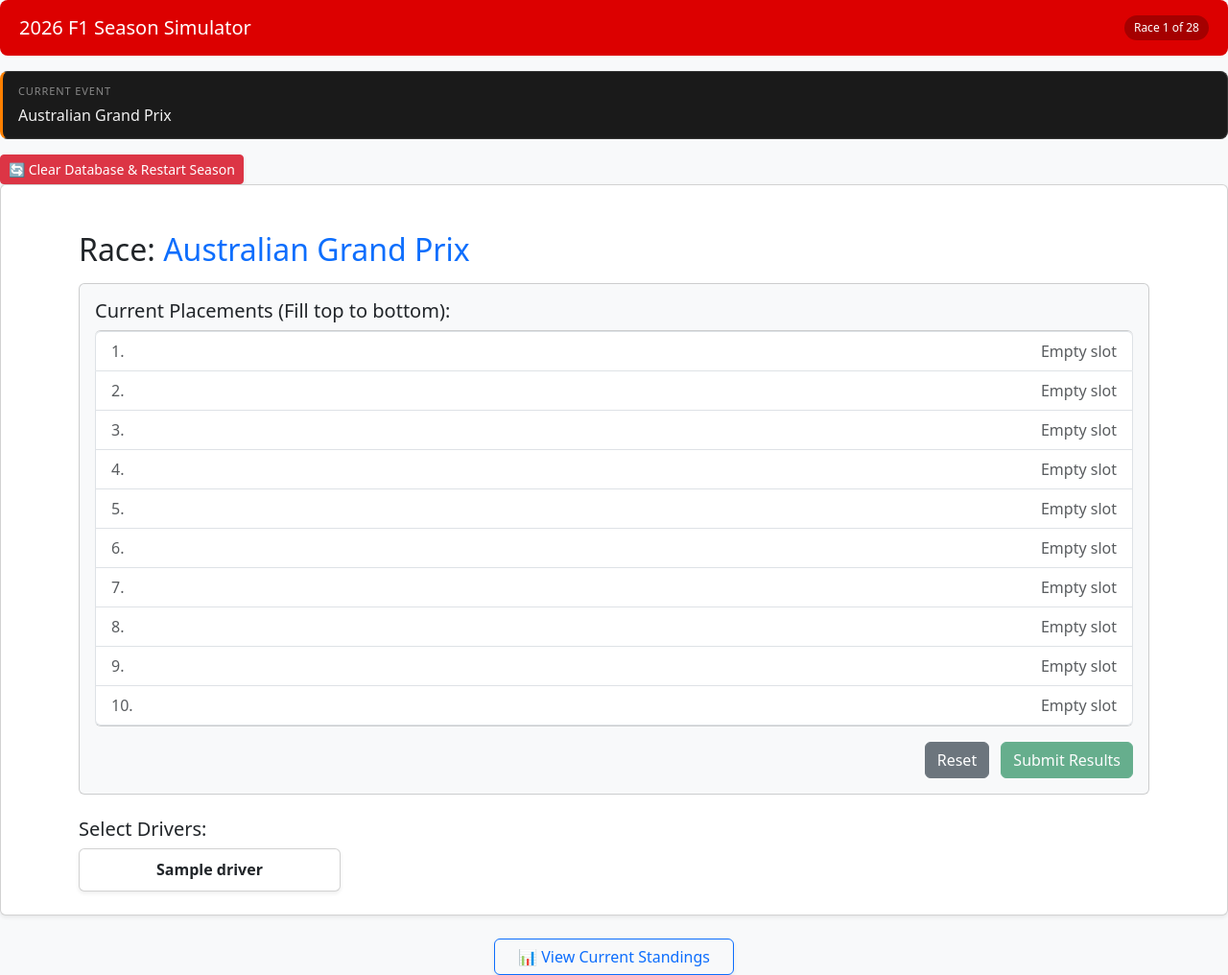
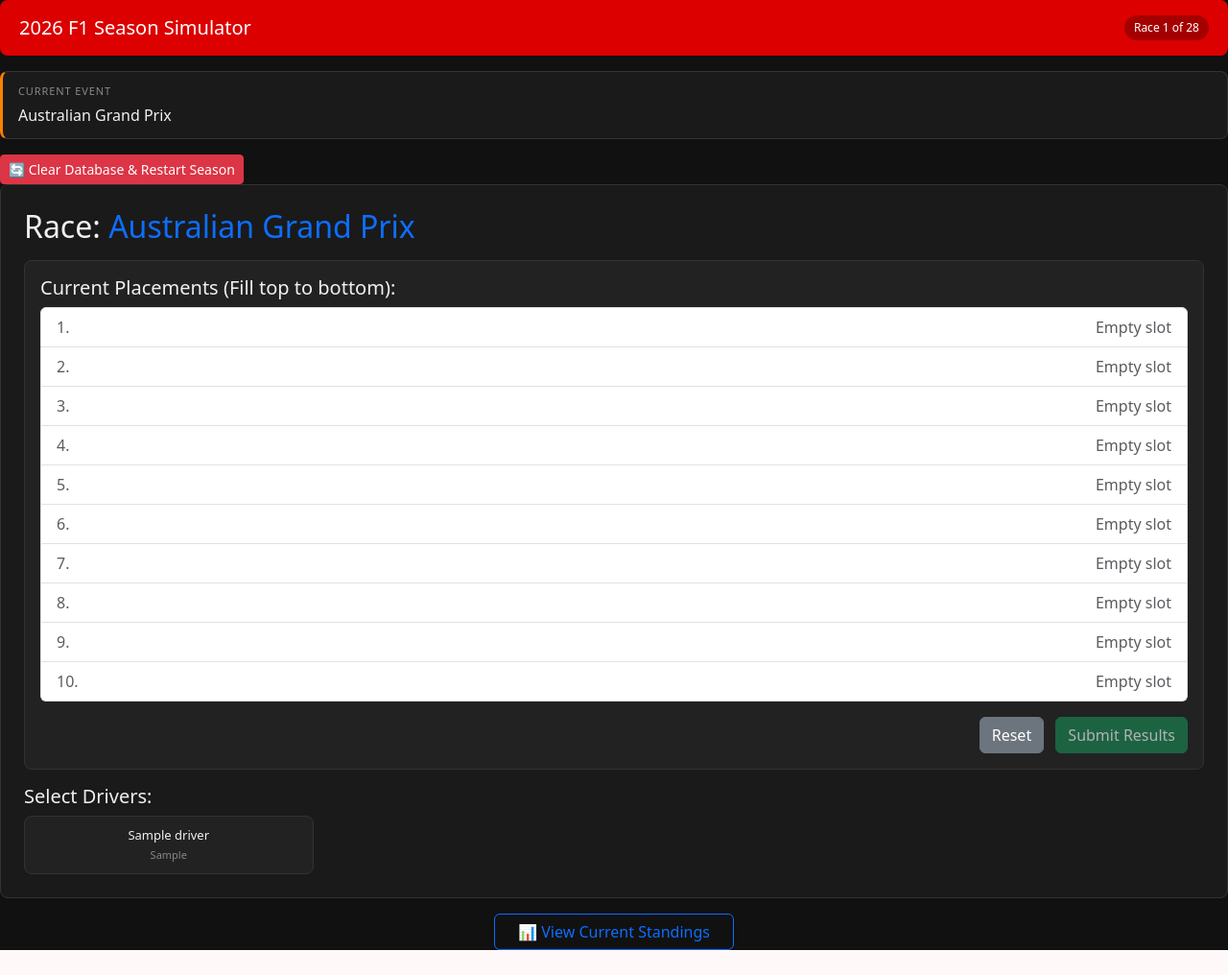
Before and after one commit to Rishab-rt/F1-Championship-Calculator, a Flask app: page / in a window 1280 px wide. Shown: the whole page at 96% size. After the commit the page ends 990 px from the top, so only its background shows below. Run offline with Flask 3, Linux system fonts and the light colour scheme; tables that the repository leaves empty hold one stand-in row (values such as "Sample post").

Commit message:
making it dark mode on home page

```diff
--- a/app.py
+++ b/app.py
@@ -118,7 +118,8 @@ def index():
                        error=error_message,
                        driver_list=all_drivers,
                        current_race_index=current_race_index,
-                       races=races)
+                       races=races,
+                       driver_teams={d.name: d.team for d in drivers_in_db})
 
 @app.route("/standings")
 def standings():
--- a/static/f1.css
+++ b/static/f1.css
@@ -62,3 +62,54 @@
     font-weight: 500;
     color: var(--f1-text);
   }
+
+  .driver-card {
+    background: var(--f1-card);
+    border: 0.5px solid var(--f1-border);
+    border-radius: 8px;
+    padding: 10px 8px;
+    text-align: center;
+    cursor: pointer;
+    transition: opacity 0.2s ease;
+  }
+
+  .driver-card .card-title {
+    font-size: 13px;
+    font-weight: 500;
+    color: var(--f1-text);
+    margin: 0;
+  }
+
+  .driver-card .team-name {
+    font-size: 11px;
+    color: var(--f1-muted);
+    margin-top: 3px;
+  }
+
+  .team-ferrari    { border-left: 3px solid #DC0000; }
+  .team-mclaren    { border-left: 3px solid #FF8000; }
+  .team-mercedes   { border-left: 3px solid #C0C0C0; }
+  .team-redbull    { border-left: 3px solid #1E41FF; }
+  .team-williams   { border-left: 3px solid #00A0DE; }
+  .team-astonmartin{ border-left: 3px solid #006F62; }
+  .team-haas       { border-left: 3px solid #B6BABD; }
+  .team-alpine     { border-left: 3px solid #0093CC; }
+  .team-audi       { border-left: 3px solid #E4002B; }
+  .team-vcarb      { border-left: 3px solid #1B3A6B; }
+  .team-cadillac   { border-left: 3px solid #CC0000; }
+
+  .f1-card {
+    background: var(--f1-surface);
+    border: 0.5px solid var(--f1-border);
+    border-radius: 8px;
+    padding: 24px;
+    margin-bottom: 16px;
+  }
+
+  .f1-inner-card {
+    background: var(--f1-card);
+    border: 0.5px solid var(--f1-border);
+    border-radius: 8px;
+    padding: 16px;
+    margin-bottom: 16px;
+  }
--- a/templates/index.html
+++ b/templates/index.html
@@ -8,7 +8,7 @@
     <link href="https://cdn.jsdelivr.net/npm/bootstrap@5.3.0/dist/css/bootstrap.min.css" rel="stylesheet">
     <link rel="stylesheet" href="{{ url_for('static', filename='f1.css') }}">
 </head>
-<body class="bg-light">
+<body>
 
     <div class="f1-header">
         <h1>2026 F1 Season Simulator</h1>
@@ -32,15 +32,15 @@
             </button>
         </form>
 
-        <div class="card shadow-sm p-4 mb-4">
-            <div class="container mt-4">
+        <div class="f1-card">
+            <div>
                 <h2 class="mb-3">Race: <span class="text-primary">{{ race }}</span></h2>
 
                 {% if error %}
                     <div class="alert alert-danger">{{ error }}</div>
                 {% endif %}
 
-                <div class="card p-3 mb-4 bg-light">
+                <div class="f1-inner-card">
                     <h5>Current Placements (Fill top to bottom):</h5>
                     <ol id="placement-list" class="list-group list-group-numbered">
                         {% for p in range(required) %}
@@ -63,12 +63,10 @@
                 <div class="row g-2" id="driver-grid">
                     {% for driver in driver_list %}
                     <div class="col-6 col-md-3">
-                        <div class="card h-100 driver-card border-start-3 p-2 text-center shadow-sm"
-                             style="cursor: pointer;"
+                        <div class="driver-card team-{{ driver_teams[driver] | lower | replace(' ', '') }}"
                              onclick="selectDriver(this, '{{ driver }}')">
-                            <div class="card-body p-1">
-                                <h6 class="card-title mb-0 fw-bold">{{ driver }}</h6>
-                            </div>
+                            <div class="card-title">{{ driver }}</div>
+                            <div class="team-name">{{ driver_teams[driver] }}</div>
                         </div>
                     </div>
                     {% endfor %}
--- a/templates/standings.html
+++ b/templates/standings.html
@@ -7,7 +7,7 @@
     <link href="https://cdn.jsdelivr.net/npm/bootstrap@5.3.0/dist/css/bootstrap.min.css" rel="stylesheet">
     <link rel="stylesheet" href="{{ url_for('static', filename='f1.css') }}">
 </head>
-<body class="bg-light">
+<body>
 
     <div class="container mt-5" style="max-width: 800px;">
         <div class="f1-header">
```
